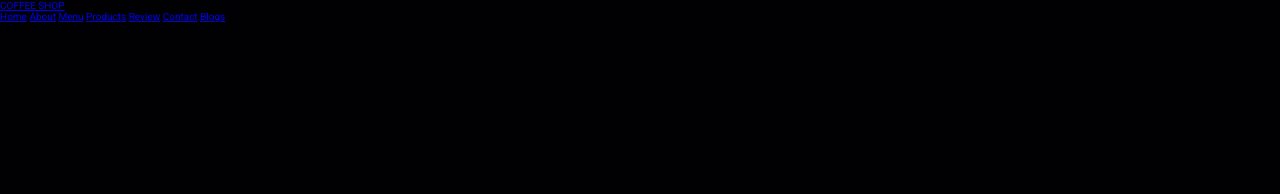
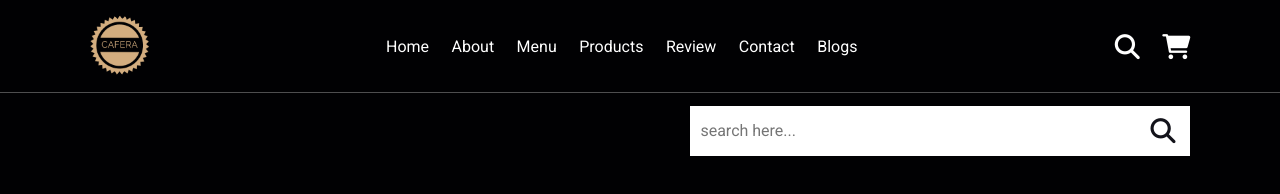
Before and after one commit to michaelokolo/coffee-shop-website, a plain HTML site: page index.html in a window 1280 px wide. Drawn offline with Linux system fonts and the light colour scheme.

Commit message:
styling the header section

```diff
--- a/index.html
+++ b/index.html
@@ -17,7 +17,7 @@
 
 <header>
     <a href="#" class="logo">
-        <p>COFFEE SHOP</p>
+        <img src="images/logo.png" alt="coffee-shop-logo">
     </a>
     <nav class="navbar">
         <a href="#home">home</a>
@@ -34,6 +34,12 @@
         <div class="fas fa-shopping-cart" id="cart-btn"></div>
         <div class="fas fa-bars" id="menu-btn"></div>
     </div>
+
+    <div class="search-form">
+        <input type="search" id="search-box" placeholder="search here...">
+        <label for="search-box" class="fas fa-search"></label>
+    </div>
+
 </header>
 
 
--- a/style.css
+++ b/style.css
@@ -16,6 +16,7 @@
     box-sizing: border-box;
     outline:none;
     border:none;
+    text-decoration: none;
     text-transform: capitalize;
     transition: .2s linear;
 }
@@ -45,7 +46,8 @@ body{
     background: var(--bg);
 }
 
-.header{
+
+header{
     background: var(--bg);
     display:flex;
     align-items: center;
@@ -57,5 +59,67 @@ body{
     left:0;
     right:0;
     z-index: 1000;
+}
+
+header .logo img{
+    height: 6rem;
 
 }
+
+header .navbar a{
+    margin:0 1rem;
+    font-size:1.6rem;
+    color:#fff;
+}
+
+header .navbar a:hover{
+    color:var(--main-color);
+    border-bottom: .1rem solid var(--main-color);
+    padding-bottom: .5rem;
+}
+
+header .icons div{
+    color:#fff;
+    cursor:pointer;
+    font-size: 2.5rem;
+    margin-left: 2rem;
+}
+
+header .icons div:hover{
+    color:var(--main-color);
+}
+
+#menu-btn{
+    display:none;
+}
+
+header .search-form{
+    position: absolute;
+    top:115%;
+    right: 7%;
+    background: #fff;
+    width: 50rem;
+    height:5rem;
+    display: flex;
+    align-items: center;
+}
+
+header .search-form input{
+    height: 100%;
+    width:100%;
+    font-size:1.6rem;
+    color:var(--black);
+    padding:1rem;
+    text-transform: none;
+}
+
+header .search-form label{
+    cursor: pointer;
+    font-size: 2.5rem;
+    margin-right: 1.5rem;
+    color:var(--black);
+}
+
+header .search-form label:hover{
+    color:var(--main-color);
+}
```
Also changed, not shown: images/logo.png (added).
